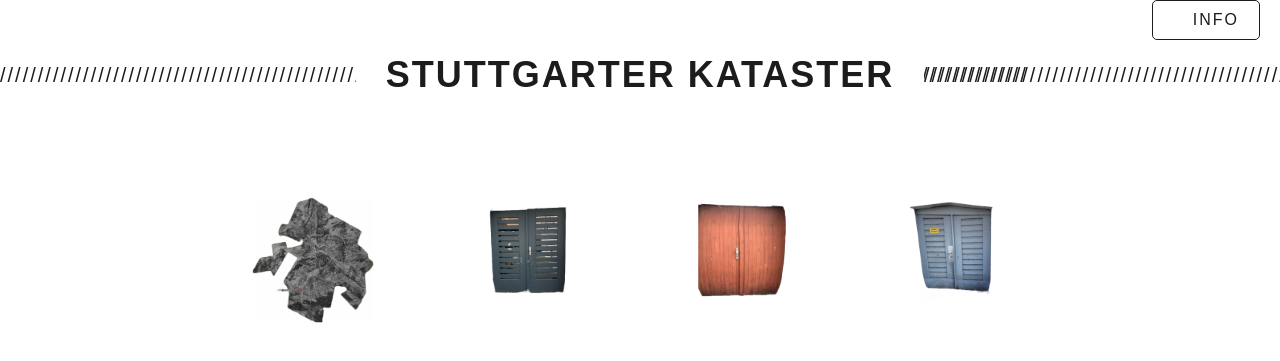
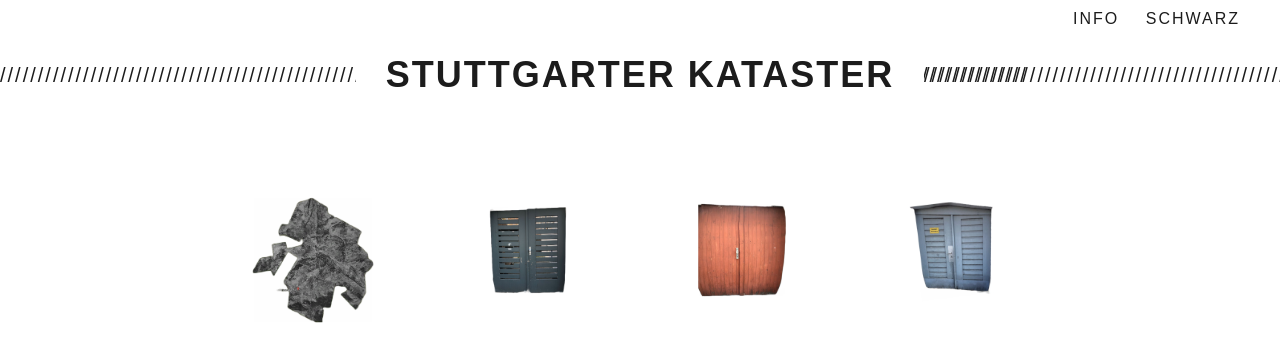
Before and after one commit to lee-chaeeun/lee-chaeeun.github.io, a plain HTML site: page index.html in a window 1280 px wide. Shown: the top 361 px of the page. Drawn offline with Linux system fonts and the light colour scheme.

Commit message:
Update index.html

```diff
--- a/index.html
+++ b/index.html
@@ -69,8 +69,8 @@
 		    padding: 10px 20px;
 		    font-size: 16px;
 		    font-weight: normal;
-		    border: 1px solid #1C1C1C;
-		    border-radius: 5px;
+		    /*border: 1px solid #1C1C1C;
+		    border-radius: 5px;*/
 		}
 
 		.photo {
@@ -102,6 +102,7 @@
 		  color: black;
 		  padding: 10px;
 		  border-radius: 5px;
+		  white-space: pre-line; /* this will allow the \n to be rendered as line breaks */
 		}
 
 		.photo:hover::after {
@@ -131,6 +132,7 @@
 		<span>Stuttgarter Kataster</span>
 		<div class="title-info">
 		<a href="info.html">INFO</a>
+		<a href="index2.html">Schwarz</a>
 		</div>
 	</div>
 
```
